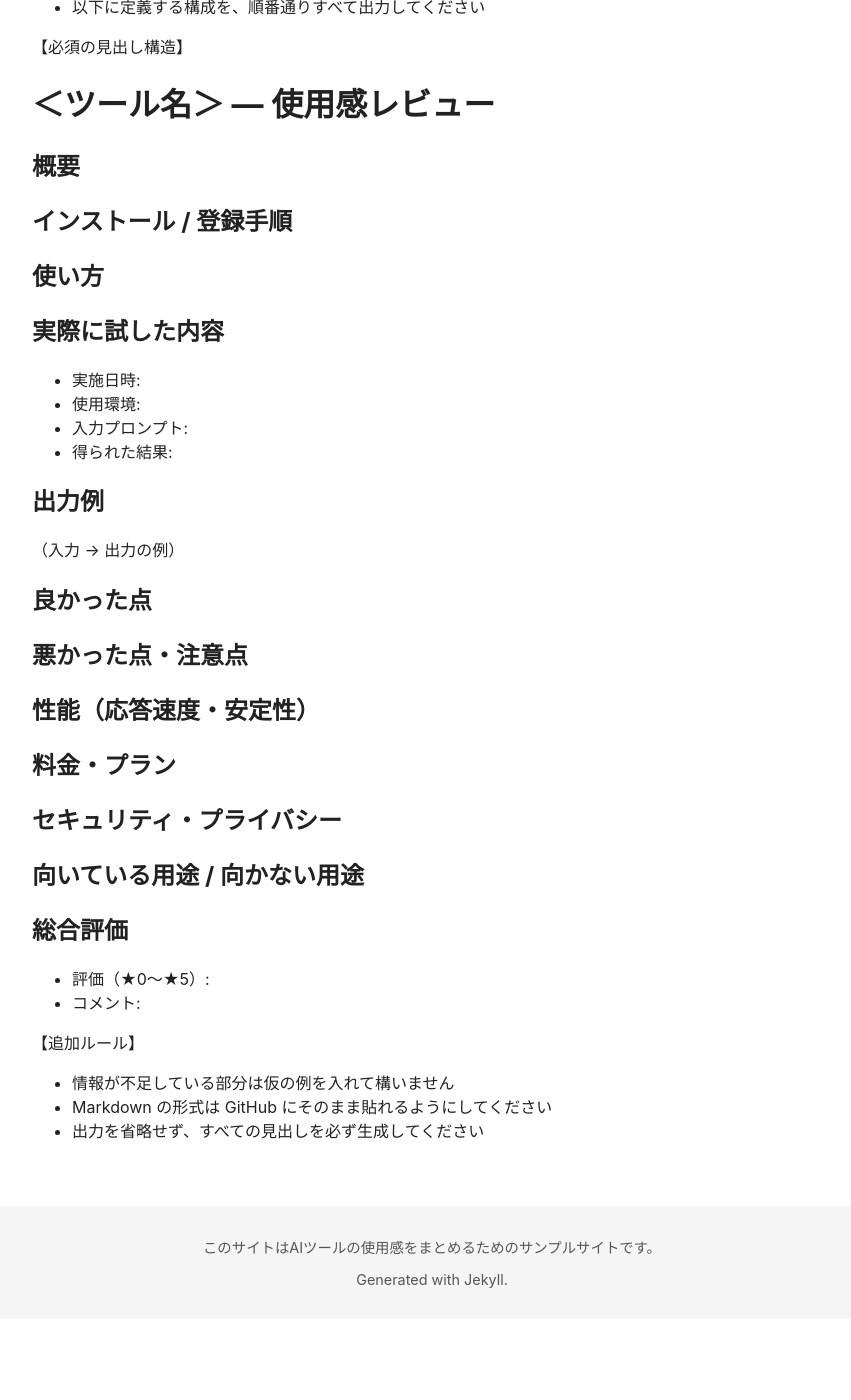
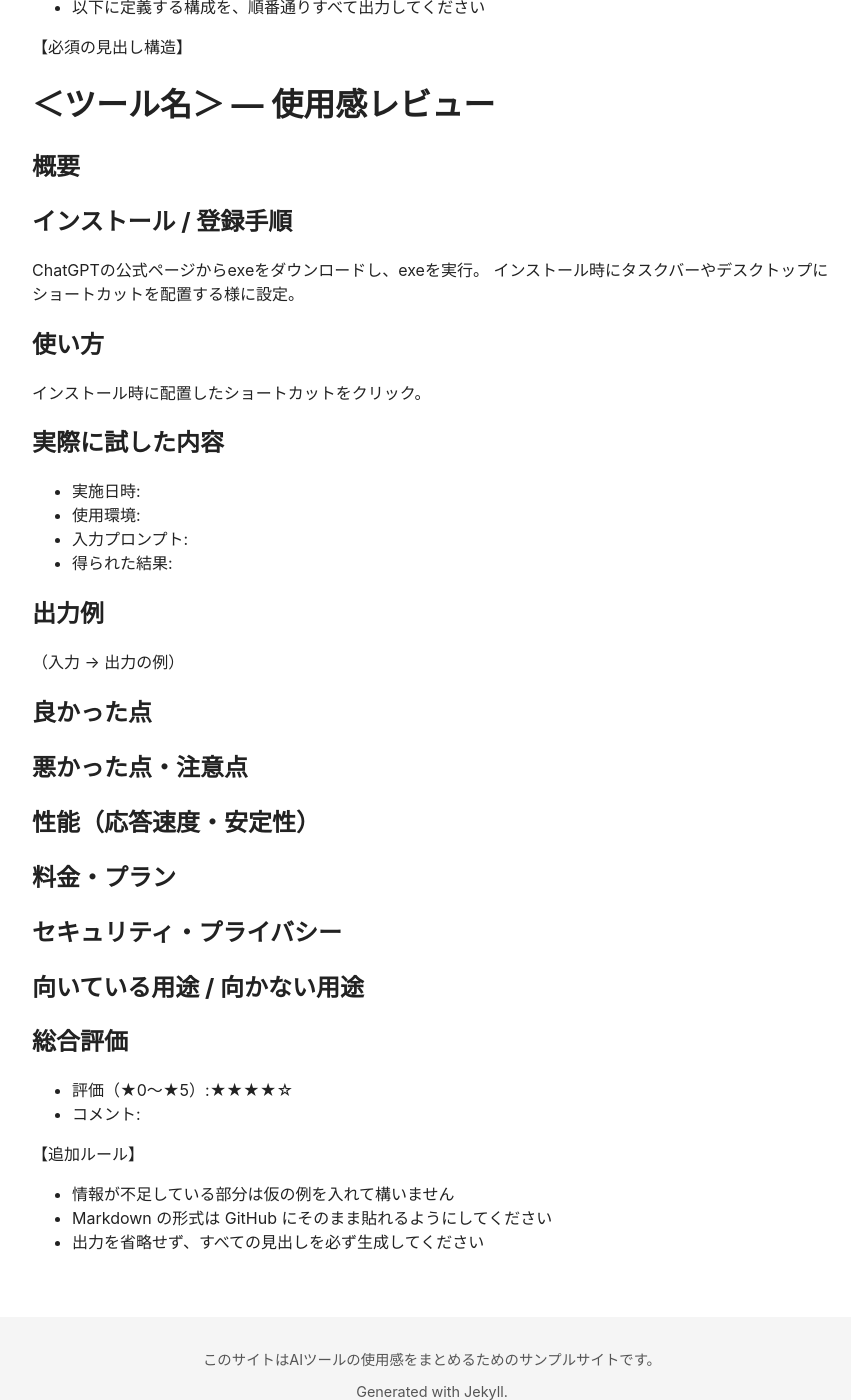
Before and after one commit to yamaguchiyoshishigeai-create/AI_tool_usage_experience, a Jekyll site: the page built from docs/ChatGPT-usage-make-plompt.md, in a window 1280 px wide and 1400 px high, scrolled down 451 px. Shown: the whole window, without its empty margins (208-1059 px from the left). Built offline with Jekyll 4.4.1, drawn with Linux system fonts in a browser that asks for light colours; our own code applies the rules of GitHub Pages for plain Markdown files; before the commit the page ends 1770 px from its top, so only the background shows below that.

Commit message:
Update ChatGPT usage documentation
Added installation instructions and usage details for ChatGPT.

```diff
--- a/docs/ChatGPT-usage-make-plompt.md
+++ b/docs/ChatGPT-usage-make-plompt.md
@@ -18,8 +18,11 @@
 ## 概要
 
 ## インストール / 登録手順
+ChatGPTの公式ページからexeをダウンロードし、exeを実行。
+インストール時にタスクバーやデスクトップにショートカットを配置する様に設定。
 
 ## 使い方
+インストール時に配置したショートカットをクリック。
 
 ## 実際に試した内容
 - 実施日時:
@@ -43,7 +46,7 @@
 ## 向いている用途 / 向かない用途
 
 ## 総合評価
-- 評価（★0〜★5）:
+- 評価（★0〜★5）:★★★★☆
 - コメント:
 
 【追加ルール】
```
